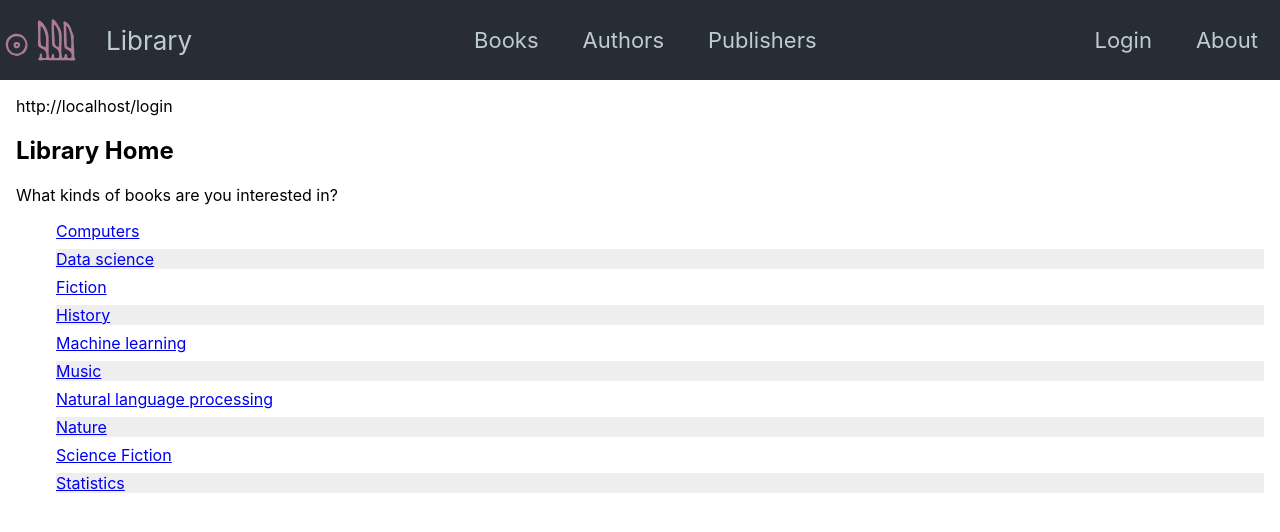
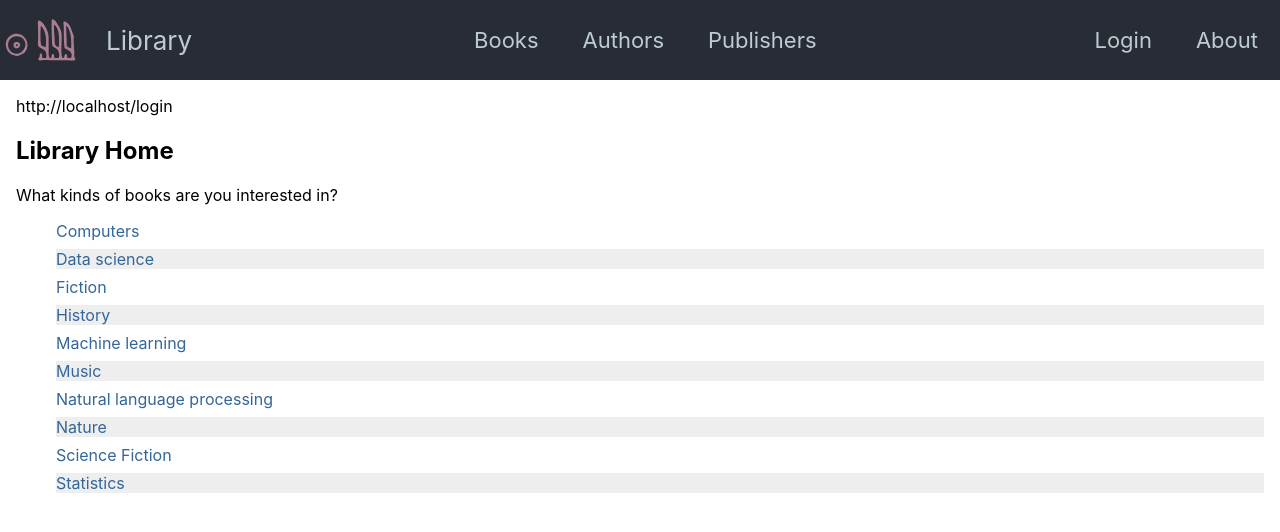
Before and after one commit to cbare/library-app, a React (Create React App) app in the folder library/: page / in a window 1280 px wide. Shown: the top 532 px of the page. Built offline with nearby package versions, Linux system fonts and the light colour scheme.

Commit message:
style links

```diff
--- a/library/src/App.css
+++ b/library/src/App.css
@@ -15,6 +15,26 @@
 
 .App main {
   margin: 1em;
+}
+
+a:link {
+  color: #336699;
+  text-decoration: none;
+}
+
+a:visited {
+  color: #336699;
+  text-decoration: none;
+}
+
+a:hover {
+  color: #3366FF;
+  text-decoration: underline;
+}
+
+a:active {
+  color: #3366FF;
+  text-decoration: underline;
 }
 
 .bookList li {
```
